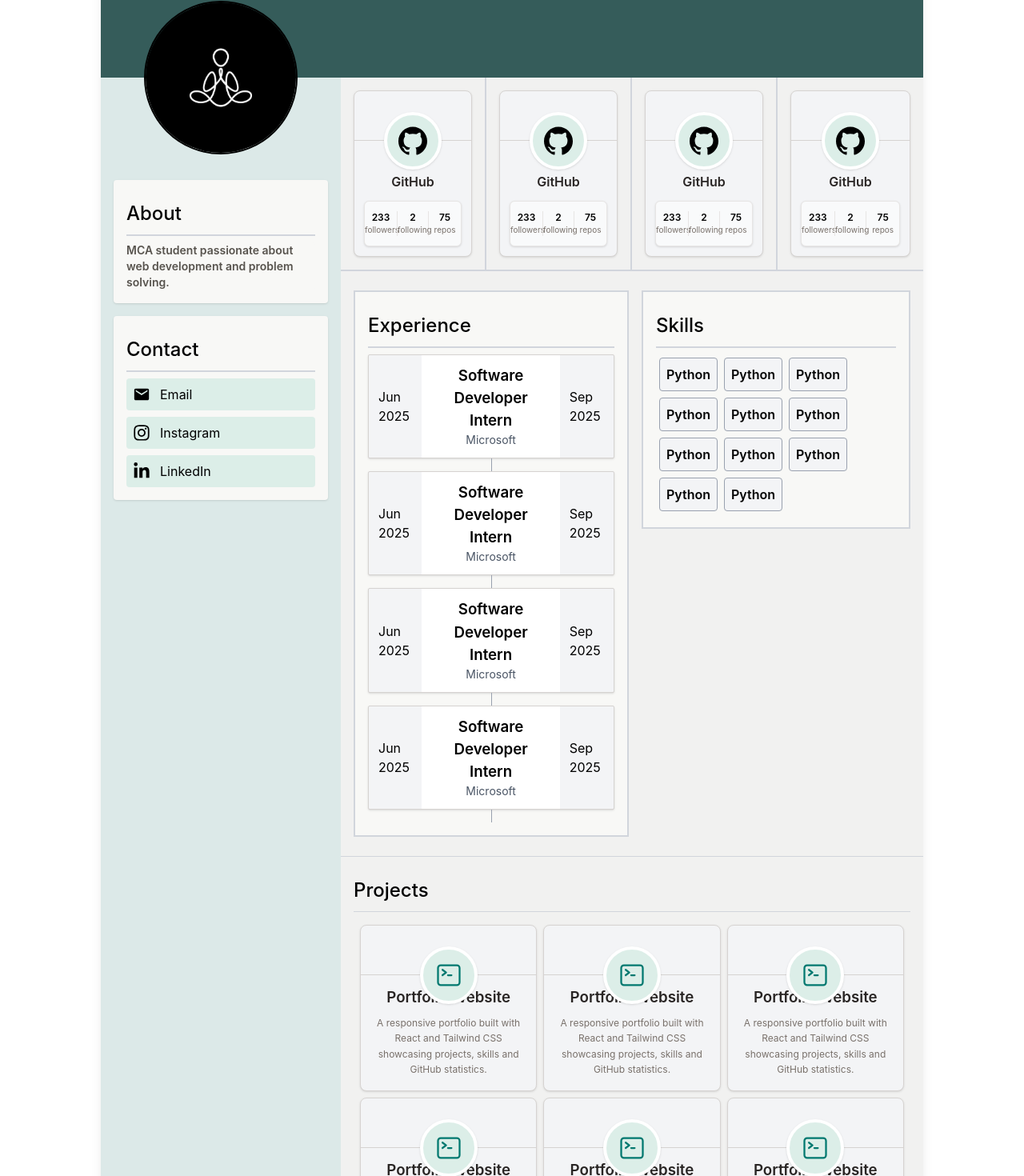
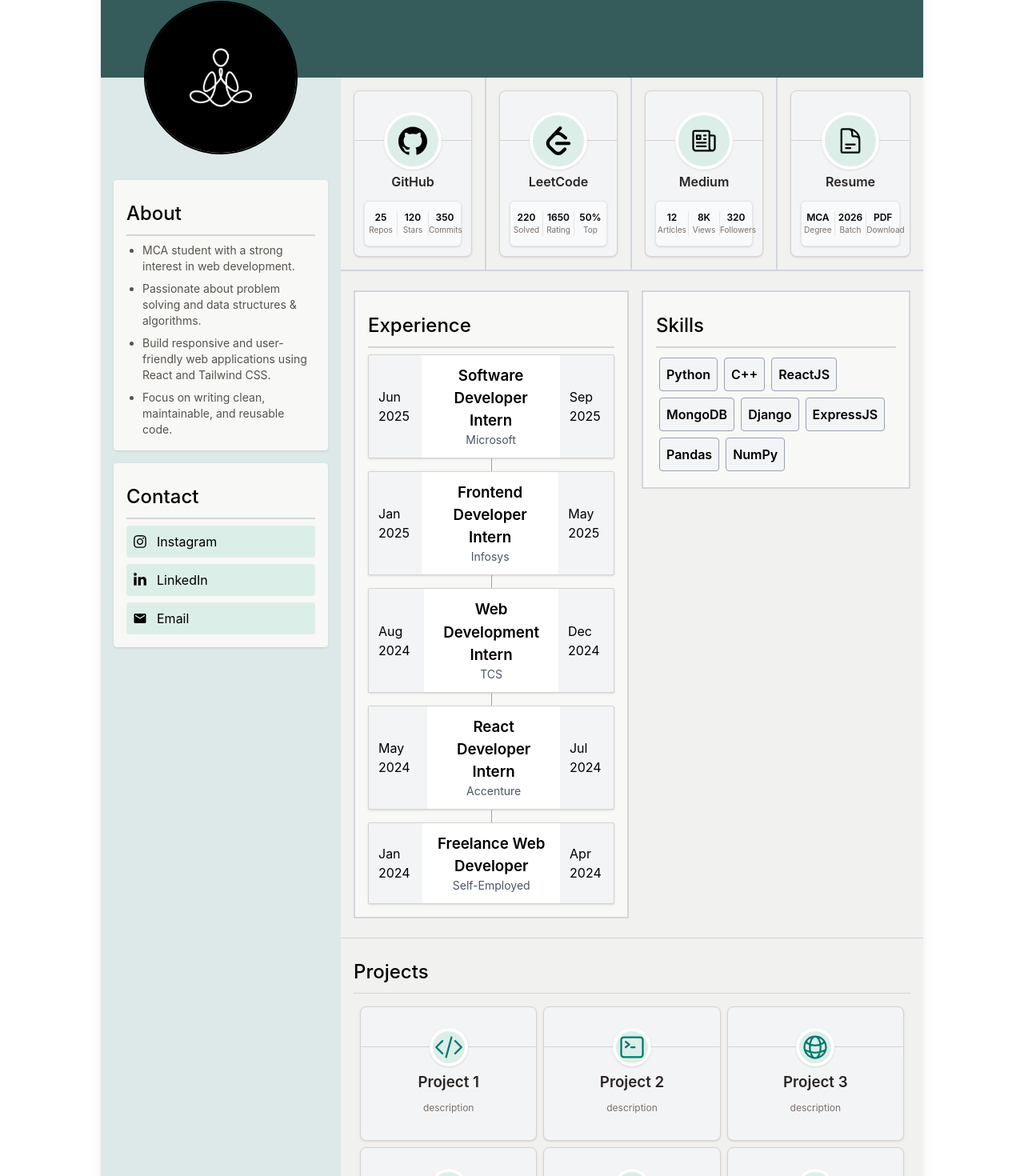
Before and after one commit to CshardZ/Portfolio-Page, a React (Vite) app: page / in a window 1280 px wide. Shown: the part 110-1580 px from the top of the page at 80% size. Built offline with nearby package versions, Linux system fonts and the light colour scheme.

Commit message:
feat: add data.js for all data

```diff
--- a/index.html
+++ b/index.html
@@ -4,7 +4,7 @@
     <meta charset="UTF-8" />
     <link rel="icon" type="image/svg+xml" href="/favicon.svg" />
     <meta name="viewport" content="width=device-width, initial-scale=1.0" />
-    <title>portfolio-page</title>
+    <title>Vivek Nayak</title>
   </head>
   <body>
     <div id="root"></div>
--- a/src/components/Main.jsx
+++ b/src/components/Main.jsx
@@ -1,14 +1,12 @@
+import React from "react"
 import GridColStyle from "@/components/ui/GridColStyle"
 import StatsCard from "@/components/ui/StatsCard"
 import ExperienceCard from "@/components/ui/ExperienceCard"
 import SkillLabel from "@/components/ui/SkillLabel"
 import ProjectCard from "@/components/ui/ProjectCard"
 
+import { projects, skills, stats, experiences } from "@/data/data.js"
 
-import {
-  SiGithub,
-  SiLeetcode,
-} from "react-icons/si";
 
 export default function Main() {
   return (
@@ -24,18 +22,15 @@ export default function Main() {
         border-b-2 border-gray-300 divide-x-2 divide-gray-300
         "
       >
-        <div className="p-4">
-          <StatsCard />
-        </div>
-        <div className="p-4">
-          <StatsCard />
-        </div>
-        <div className="p-4">
-          <StatsCard />
-        </div>
-        <div className="p-4">
-          <StatsCard />
-        </div>
+        {
+        }
+        {
+          stats.map((stat, index) => (
+            <div className="p-4">
+              <StatsCard key={index} stats={stat} />
+            </div>
+          ))
+        }
       </section>
 
       {/* Section 2: Experience & Skills */}
@@ -45,30 +40,24 @@ export default function Main() {
         <div className="border-2 border-gray-300 p-4 bg-[#F8F8F6]">
           <h2 className="border-b-2 border-gray-300 py-2 mb-2">Experience</h2>
           <div className="flex flex-col items-center">
-            <ExperienceCard />
-            <div className="w-[1px] h-4 bg-gray-400" />
-            <ExperienceCard />
-            <div className="w-[1px] h-4 bg-gray-400" />
-            <ExperienceCard />
-            <div className="w-[1px] h-4 bg-gray-400" />
-            <ExperienceCard />
-            <div className="w-[1px] h-4 bg-gray-400" />
+            {experiences.map((experience, index) => (
+              <React.Fragment key={experience.role + experience.company}>
+                <ExperienceCard experience={experience} />
+                {index !== experiences.length - 1 && (
+                  <div className="w-[1px] h-4 bg-gray-400" />
+                )}
+              </React.Fragment>
+            ))}
           </div>
         </div>
         <div className="border-2 border-gray-300 p-4 self-start sticky top-4 bg-[#F8F8F6]">
           <h2 className="w-[300px] border-b-2 border-gray-300 py-2 mb-2">Skills</h2>
           <div className="flex flex-wrap">
-            <SkillLabel />
-            <SkillLabel />
-            <SkillLabel />
-            <SkillLabel />
-            <SkillLabel />
-            <SkillLabel />
-            <SkillLabel />
-            <SkillLabel />
-            <SkillLabel />
-            <SkillLabel />
-            <SkillLabel />
+            {
+              skills.map((skill, index) => {
+                return <SkillLabel key={index} skill={skill}/>
+              })
+            }
           </div>
         </div>
       </section>
@@ -76,15 +65,13 @@ export default function Main() {
       {/* Section 3: Featured Projects */}
       <section id="projects-cards" className="grid grid-rows-[auto_1fr] p-4 border-t-1 border-gray-300">
         <h2 className="border-b-1 border-gray-300 py-2 mb-2">Projects</h2>
-        <div className="
-          grid grid-cols-3 p-2 gap-2
-        ">
-          <ProjectCard />
-          <ProjectCard />
-          <ProjectCard />
-          <ProjectCard />
-          <ProjectCard />
-          <ProjectCard />
+        <div className="grid grid-cols-3 p-2 gap-2">
+          {projects.map((project, index) => (
+            <ProjectCard
+              key={index}
+              project={project}
+            />
+          ))}
         </div>
       </section>
     </main>
--- a/src/components/Sidebar.jsx
+++ b/src/components/Sidebar.jsx
@@ -1,6 +1,9 @@
 import ProfileAvatar from "@/components/ui/ProfileAvatar";
 import { FaInstagram, FaLinkedinIn } from "react-icons/fa";
 import { MdEmail } from "react-icons/md";
+
+import { socials } from "@/data/data";
+
 
 export default function Sidebar() {
   return (
@@ -8,20 +11,24 @@ export default function Sidebar() {
       className="
         relative
         w-[300px] bg-[#DCE9E8]
+        py-4
       "
     >
       <ProfileAvatar />
 
       <div className="sticky top-4">
         {/* About */}
-        <div className="mt-32 mx-4 rounded-sm bg-[#F8F8F6] p-4 shadow-sm">
+        <div className="mt-28 mx-4 rounded-sm bg-[#F8F8F6] p-4 shadow-sm">
           <h2 className="mb-2 border-b-2 border-gray-300 py-2">
             About
           </h2>
 
-          <p className="rounded bg-[#F8F8F6] text-sm text-stone-600 font-semibold">
-            MCA student passionate about web development and problem solving.
-          </p>
+          <ul className="list-disc space-y-2 pl-5 text-sm text-stone-600">
+            <li>MCA student with a strong interest in web development.</li>
+            <li>Passionate about problem solving and data structures & algorithms.</li>
+            <li>Build responsive and user-friendly web applications using React and Tailwind CSS.</li>
+            <li>Focus on writing clean, maintainable, and reusable code.</li>
+          </ul>
         </div>
 
         {/* Contact */}
@@ -29,34 +36,20 @@ export default function Sidebar() {
           <h2 className="mb-2 border-b-2 border-gray-300 py-2">
             Contact
           </h2>
-
+            {
+              socials.map((social) => (
                 <a
-            href="mailto:you@example.com"
-            className="mt-2 flex items-center gap-3 rounded bg-[#DCEEE8] p-2 transition hover:bg-[#C9DFD8]"
-          >
-            <MdEmail size={22} />
-            <span>Email</span>
-          </a>
-
-          <a
-            href="https://instagram.com/your_username"
+                  key={social.name}
+                  href={social.link}
                   target="_blank"
                   rel="noopener noreferrer"
                   className="mt-2 flex items-center gap-3 rounded bg-[#DCEEE8] p-2 transition hover:bg-[#C9DFD8]"
                 >
-            <FaInstagram size={22} />
-            <span>Instagram</span>
+                  <social.icon size={18} />
+                  <span>{social.name}</span>
                 </a>
-
-          <a
-            href="https://linkedin.com/in/your_username"
-            target="_blank"
-            rel="noopener noreferrer"
-            className="mt-2 flex items-center gap-3 rounded bg-[#DCEEE8] p-2 transition hover:bg-[#C9DFD8]"
-          >
-            <FaLinkedinIn size={22} />
-            <span>LinkedIn</span>
-          </a>
+              ))
+            }
         </div>
       </div>
     </aside>
--- a/src/components/ui/ExperienceCard.jsx
+++ b/src/components/ui/ExperienceCard.jsx
@@ -1,24 +1,24 @@
 import React from "react";
 
-export default function ExperienceCard() {
+export default function ExperienceCard({ experience }) {
   return (
     <div className="w-full flex bg-gray-100 shadow-sm border border-stone-300 rounded-xs">
       {/* Start Date */}
       <div className="px-3 py-1 flex items-center">
-        Jun 2025
+        { experience.start }
       </div>
 
-      {/* Experience */}
+      {/* Experienceerience */}
       <div className="grow bg-white px-4 py-3 text-center">
         <h3 className="font-semibold break-words">
-          Software Developer Intern
+          { experience.role }
         </h3>
-        <p className="text-sm text-gray-600">Microsoft</p>
+        <p className="text-sm text-gray-600">{ experience.company }</p>
       </div>
 
       {/* End Date */}
       <div className="px-3 py-1 flex items-center">
-        Sep 2025
+        { experience.end}
       </div>
     </div>
   );
--- a/src/components/ui/ProjectCard.jsx
+++ b/src/components/ui/ProjectCard.jsx
@@ -1,30 +1,37 @@
-import { HiOutlineCommandLine  } from "react-icons/hi2";
+import { HiOutlineEye } from "react-icons/hi2";
 
-
-export default function ProjectCard() {
+export default function ProjectCard({ project }) {
   return (
-    <div className="relative h-52 rounded-lg border border-stone-300 bg-gray-100 shadow-sm">
+    <a
+      href={project.link}
+      target="_blank"
+      rel="noopener noreferrer"
+      className="group block cursor-pointer"
+    >
+      <div className="relative h-42 rounded-lg border border-stone-300 bg-gray-100 shadow-sm transition duration-300 hover:-translate-y-1 hover:shadow-md">
         {/* Header */}
         <div className="h-[30%] border-b border-stone-300" />
 
         {/* Icon */}
         <div className="absolute left-1/2 top-[30%] -translate-x-1/2 -translate-y-1/2">
-        <div className="flex h-18 w-18 items-center justify-center rounded-full border-4 border-white bg-[#DCEEE8] shadow-sm">
-          <HiOutlineCommandLine  className="text-4xl text-teal-700" />
+          <div className="relative flex h-12 w-12 items-center justify-center rounded-full border-4 border-white bg-[#DCEEE8] shadow-sm">
+            <project.icon className="absolute text-4xl text-teal-700 transition-all duration-300 group-hover:scale-75 group-hover:opacity-0" />
+
+            <HiOutlineEye className="absolute text-4xl text-teal-700 opacity-0 scale-75 transition-all duration-300 group-hover:scale-100 group-hover:opacity-100" />
           </div>
         </div>
 
         {/* Content */}
-      <div className="flex h-[70%] flex-col items-center justify-end gap-2 p-4 text-center">
+        <div className="flex h-[70%] flex-col items-center justify-center gap-2 p-4 text-center">
           <h3 className="text-sm font-semibold text-stone-800">
-          Portfolio Website
+            {project.title}
           </h3>
 
           <p className="text-xs leading-relaxed text-stone-500">
-          A responsive portfolio built with React and Tailwind CSS showcasing
-          projects, skills and GitHub statistics.
+            {project.description}
           </p>
         </div>
       </div>
+    </a>
   );
 }
--- a/src/components/ui/SkillLabel.jsx
+++ b/src/components/ui/SkillLabel.jsx
@@ -1,9 +1,9 @@
 import React from 'react'
 
-export default function SkillLabel() {
+export default function SkillLabel({ skill }) {
   return (
     <span className="bg-gray-100 rounded-sm border border-gray-400 p-2 font-semibold m-1">
-        Python
+      { skill }
     </span>
   )
 }
--- a/src/components/ui/StatsCard.jsx
+++ b/src/components/ui/StatsCard.jsx
@@ -1,30 +1,34 @@
-import { SiGithub } from "react-icons/si";
+import { HiOutlineEye } from "react-icons/hi2";
 
-export default function StatsCard() {
+export default function StatsCard({ stats }) {
   return (
-    <div className="relative h-52 rounded-lg border border-stone-300 bg-gray-100 shadow-sm">
+    <a
+      href={stats.link}
+      target="_blank"
+      rel="noopener noreferrer"
+      className="group block"
+    >
+      <div className="relative h-52 rounded-lg border border-stone-300 bg-gray-100 shadow-sm transition duration-300 hover:-translate-y-1 hover:shadow-md hover:bg-">
         {/* Header */}
         <div className="h-[30%] border-b border-stone-300" />
 
         {/* Icon */}
         <div className="absolute left-1/2 top-[30%] -translate-x-1/2 -translate-y-1/2">
-        <div className="flex h-18 w-18 items-center justify-center rounded-full border-4 border-white bg-[#DCEEE8] shadow-sm">
-          <SiGithub className="text-4xl text-black" />
+          <div className="relative flex h-18 w-18 items-center justify-center rounded-full border-4 border-white bg-[#DCEEE8] shadow-sm">
+            <stats.icon className="absolute text-4xl text-black transition-all duration-300 group-hover:scale-75 group-hover:opacity-0" />
+
+            <HiOutlineEye className="absolute text-4xl text-black opacity-0 scale-75 transition-all duration-300 group-hover:scale-100 group-hover:opacity-100" />
           </div>
         </div>
 
         {/* Content */}
         <div className="flex h-[70%] flex-col justify-end gap-3 p-3">
           <p className="text-center text-md font-semibold text-stone-800">
-          GitHub
+            {stats.title}
           </p>
 
           <div className="grid grid-cols-3 rounded-md border border-stone-200 bg-gray-50 py-3 text-center shadow-sm">
-          {[
-            ["233", "followers"],
-            ["2", "following"],
-            ["75", "repos"],
-          ].map(([value, label], i) => (
+            {stats.details.map(([value, label], i) => (
               <div
                 key={label}
                 className={i === 1 ? "border-x border-stone-200" : ""}
@@ -36,5 +40,6 @@ export default function StatsCard() {
           </div>
         </div>
       </div>
+    </a>
   );
 }
--- /dev/null
+++ b/src/data/data.js
@@ -0,0 +1,147 @@
+import { FaInstagram, FaLinkedinIn, FaFilePdf } from "react-icons/fa";
+import { MdEmail } from "react-icons/md";
+import { HiOutlineCodeBracket, HiOutlineCommandLine, HiOutlineGlobeAlt, HiOutlineDocumentText, HiOutlineNewspaper } from "react-icons/hi2";
+import { SiGithub, SiLeetcode, SiMedium } from "react-icons/si";
+
+export const socials = [
+  {
+    name: "Instagram",
+    link: "https://instagram.com/_vivek.nayak_/",
+    icon: FaInstagram,
+  },
+  {
+    name: "LinkedIn",
+    link: "https://linkedin.com/in/vivek-nayak-manur",
+    icon: FaLinkedinIn,
+  },
+  {
+    name: "Email",
+    link: "mailto:vivekhubstrt@gmail.com",
+    icon: MdEmail,
+  },
+];
+
+export const projects = [
+  {
+    title: "Project 1",
+    description: "description",
+    github: "https://github.com/username/student-management-system",
+    icon: HiOutlineCodeBracket,
+    link: "https://www.google.com"
+  },
+  {
+    title: "Project 2",
+    description: "description",
+    github: "https://github.com/username/weather-app",
+    icon: HiOutlineCommandLine,
+    link: "https://www.google.com"
+  },
+  {
+    title: "Project 3",
+    description: "description",
+    github: "https://github.com/username/portfolio",
+    icon: HiOutlineGlobeAlt,
+    link: "https://www.google.com"
+  },
+  {
+    title: "Project 4",
+    description: "description",
+    github: "https://github.com/username/portfolio",
+    icon: HiOutlineGlobeAlt,
+    link: "https://www.google.com"
+  },
+  {
+    title: "Project 5",
+    description: "description",
+    github: "https://github.com/username/portfolio",
+    icon: HiOutlineGlobeAlt,
+    link: "https://www.google.com"
+  },
+  {
+    title: "Project 6",
+    description: "description",
+    github: "https://github.com/username/portfolio",
+    icon: HiOutlineGlobeAlt,
+    link: "https://www.google.com"
+  },
+];
+
+export const skills = [
+  "Python", "C++", "ReactJS", "MongoDB", "Django", "ExpressJS", "Pandas", "NumPy"
+]
+
+export const experiences = [
+  {
+    start: "Jun 2025",
+    end: "Sep 2025",
+    role: "Software Developer Intern",
+    company: "Microsoft",
+  },
+  {
+    start: "Jan 2025",
+    end: "May 2025",
+    role: "Frontend Developer Intern",
+    company: "Infosys",
+  },
+  {
+    start: "Aug 2024",
+    end: "Dec 2024",
+    role: "Web Development Intern",
+    company: "TCS",
+  },
+  {
+    start: "May 2024",
+    end: "Jul 2024",
+    role: "React Developer Intern",
+    company: "Accenture",
+  },
+  {
+    start: "Jan 2024",
+    end: "Apr 2024",
+    role: "Freelance Web Developer",
+    company: "Self-Employed",
+  },
+];
+
+export const stats = [
+  {
+    title: "GitHub",
+    icon: SiGithub,
+    link: "https://github.com/your-username",
+    details: [
+      ["25", "Repos"],
+      ["120", "Stars"],
+      ["350", "Commits"],
+    ],
+  },
+  {
+    title: "LeetCode",
+    icon: SiLeetcode,
+    link: "https://leetcode.com/u/your-username",
+    details: [
+      ["220", "Solved"],
+      ["1650", "Rating"],
+      ["50%", "Top"],
+    ],
+  },
+  {
+    title: "Medium",
+    icon: HiOutlineNewspaper,
+    link: "https://medium.com/@your-username",
+    details: [
+      ["12", "Articles"],
+      ["8K", "Views"],
+      ["320", "Followers"],
+    ],
+  },
+  {
+    title: "Resume",
+    icon: HiOutlineDocumentText,
+    link: "/resume.pdf",
+    details: [
+      ["MCA", "Degree"],
+      ["2026", "Batch"],
+      ["PDF", "Download"],
+    ],
+  },
+];
```
Lines whose indentation alone changed are shown as unchanged.
